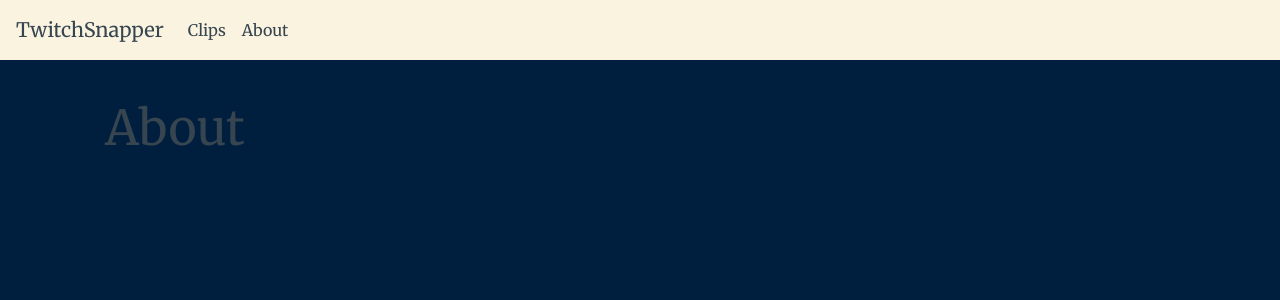
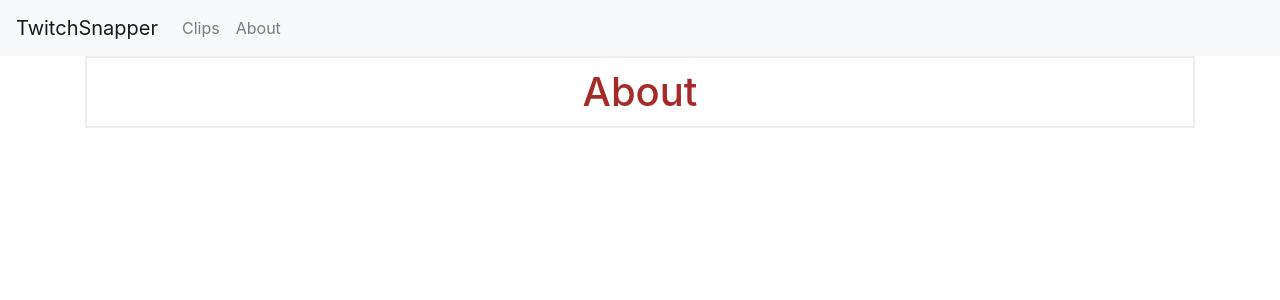
Before and after one commit to kono94/twitch-snapper, a Python web app: template snapper/frontend/templates/about.html in a window 1280 px wide. Shown: the top 300 px of the page. Run offline with Jinja, Linux system fonts and the light colour scheme; the template is opened without the code that fills it, so the values that code supplies are empty; some libraries are stand-ins or nearby versions.

Commit message:
Revert "change basic clips layout and color scheme"
This reverts commit ce56a2c40273a2d7a41191679c1e2cdb8e54a03f.

```diff
--- a/snapper/frontend/static/css/style.css
+++ b/snapper/frontend/static/css/style.css
@@ -1,72 +1,25 @@
-body {
-  color: #36454f;
-  font-family: "Merriweather", "Georgia", serif;
+h1 {
+  border: 2px #eee solid;
+  color: brown;
+  text-align: center;
+  padding: 10px;
 }
 
-.bg-primary {
-  background-color: #001f3f !important;
-}
-.bg-secondary {
-  background-color: #faf3e0 !important;
-}
-
-.container {
-  margin-top: 20px;
-  margin-bottom: 20px;
-}
-/* Title Section */
-h1 {
-  font-size: 3rem;
-  padding: 20px;
-  margin-bottom: 20px;
-  border-radius: 10px;
-}
-
-.centered {
-  text-align: center;
-}
-/* Clips Grid */
 .clips {
   display: grid;
-  grid-template-columns: repeat(2, minmax(0, 1fr));
-  gap: 20px;
+  grid-template-columns: repeat(2, minmax(0, 1fr)); /* Added minmax */
+  /* grid-template-rows: repeat(3, 30vh); */
+  /* background-color: beige; */
+  gap: 10px;
 }
 
 .clips > div {
-  border-radius: 10px;
-  box-shadow: 0 4px 6px rgba(0, 0, 0, 0.1);
-  aspect-ratio: 16 / 9;
-  transition: transform 0.3s ease;
-  padding: 10px;
+  background-color: green;
+  border: 2px #eee solid;
+  aspect-ratio: 16 / 9; /* or 9 / 16 depending on your requirement */
+  /* overflow: hidden; */
 }
-
-.clips > div:hover {
-  transform: scale(1.03);
-}
-
 .clips iframe {
   width: 100%;
   height: 100%;
 }
-
-/* Navbar */
-.navbar {
-  /*
-  border-bottom-left-radius: 10px;
-  border-bottom-right-radius: 10px; */
-  position: relative;
-  top: 0;
-  width: 100%;
-  z-index: 1000;
-  height: 60px; /* Example height */
-}
-
-.nav-link {
-  color: inherit !important;
-}
-.navbar-brand {
-  color: inherit !important;
-}
-.nav-link:hover {
-  color: #968f8f !important;
-}
--- a/snapper/frontend/templates/base.html
+++ b/snapper/frontend/templates/base.html
@@ -19,15 +19,11 @@
       rel="stylesheet"
       href="{{ url_for('static', filename= 'css/style.css') }}"
     />
-    <link
-      href="https://fonts.googleapis.com/css2?family=Roboto:wght@400;700&family=Merriweather:wght@400;700&display=swap"
-      rel="stylesheet"
-    />
 
     <title>{% block title %} {% endblock %}</title>
   </head>
-  <body class="bg-primary">
-    <nav class="navbar navbar-expand-md bg-secondary">
+  <body>
+    <nav class="navbar navbar-expand-md navbar-light bg-light">
       <a class="navbar-brand" href="{{ url_for('index')}}">TwitchSnapper</a>
       <button
         class="navbar-toggler"
```
Also changed, not shown: snapper/frontend/templates/clips.html (+3 -4 lines).
